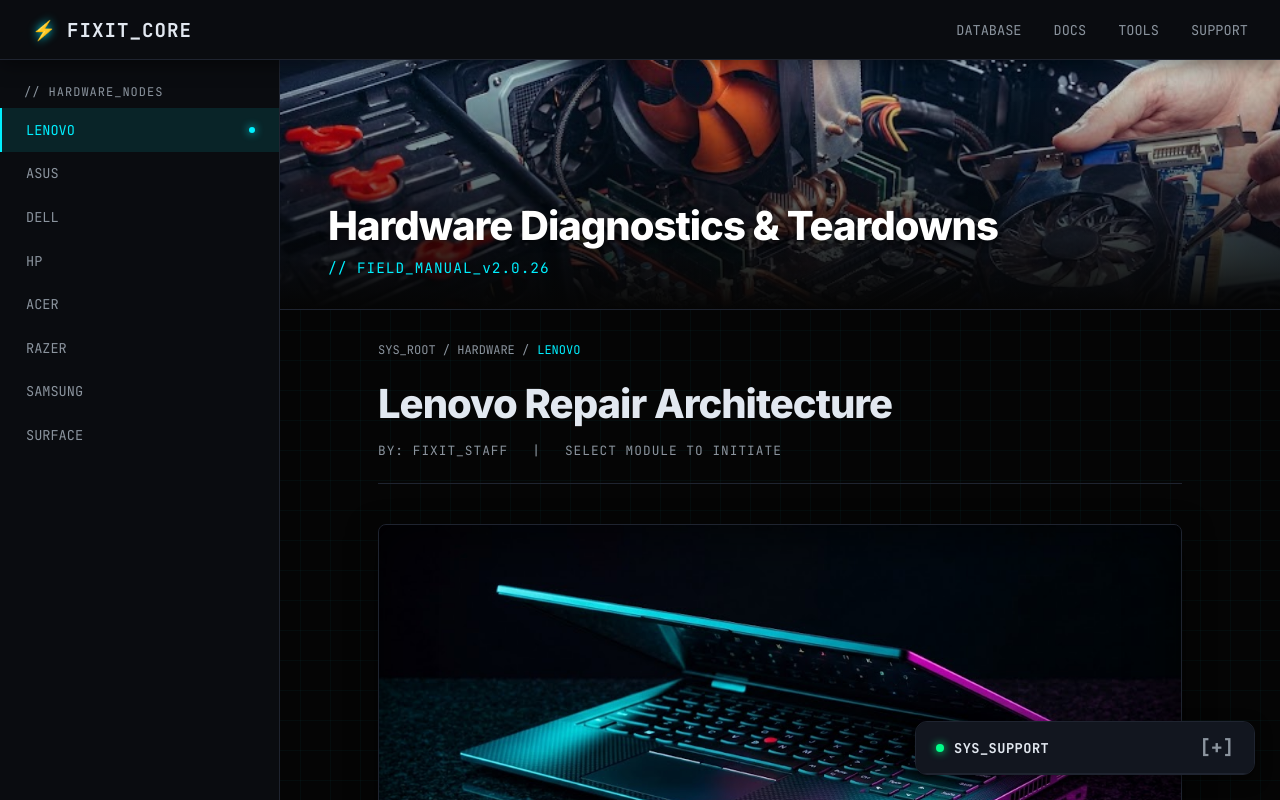
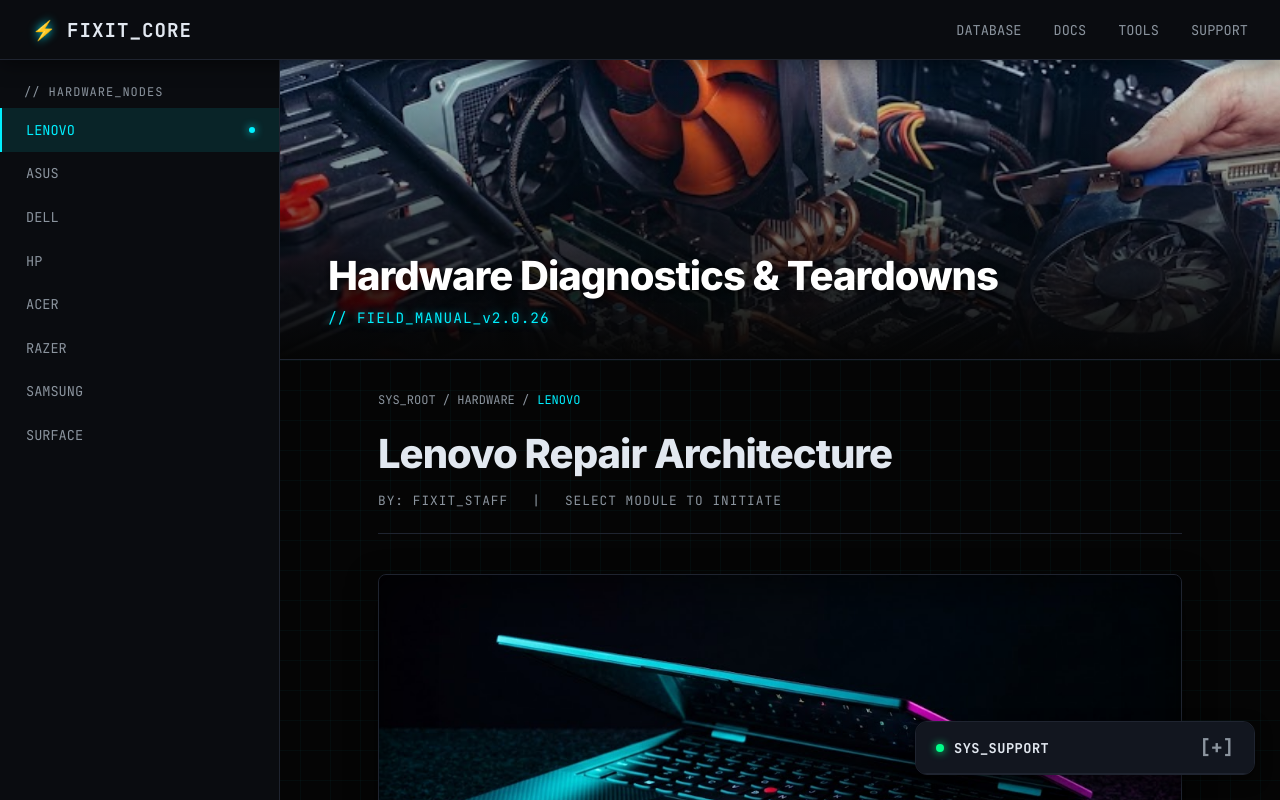
Before and after one commit to FarkieBear1/discord-proxy, a website: page index.html in a window 1280 px wide. Drawn offline with Linux system fonts and the light colour scheme.

Commit message:
Fixed image paths and finalized UI

```diff
--- a/index.html
+++ b/index.html
@@ -12,7 +12,6 @@
       --bg-panel: #0a0c10;
       --bg-card: #12161f;
       --border: #1f2430;
-      --border-glow: #00f0ff;
       --text-main: #e2e8f0;
       --text-muted: #8b949e;
       --accent: #00f0ff;
@@ -59,7 +58,7 @@
       z-index: 100;
       box-shadow: 0 4px 20px rgba(0,0,0,0.5);
     }
-    .nav-logo { font-size: 1.2rem; font-weight: 800; font-family: var(--font-mono); display: flex; align-items: center; gap: 10px; letter-spacing: 1px; color: var(--text-main); text-decoration: none; }
+    .nav-logo { font-size: 1.2rem; font-weight: 800; font-family: var(--font-mono); display: flex; align-items: center; gap: 10px; letter-spacing: 1px; color: var(--text-main); text-decoration: none; cursor: pointer; }
     .nav-logo span { color: var(--accent); text-shadow: 0 0 10px var(--accent); }
     .nav-links { display: flex; gap: 2rem; font-family: var(--font-mono); font-size: 0.85rem; color: var(--text-muted); }
     .nav-links a { color: var(--text-muted); text-decoration: none; transition: all 0.2s; cursor: pointer; }
@@ -84,20 +83,24 @@
     /* --- BANNER --- */
     #hero-banner {
       width: 100%;
-      height: 250px;
-      background: url('images/banner.jpg') center/cover no-repeat;
+      height: 300px;
       border-bottom: 1px solid var(--border);
       position: relative;
       display: flex;
       align-items: flex-end;
+      background-color: #0d1117;
+      background-size: cover;
+      background-position: center;
+      background-repeat: no-repeat;
     }
     #hero-banner::after {
       content: ''; position: absolute; inset: 0;
       background: linear-gradient(to top, var(--bg-deep) 0%, transparent 100%);
+      pointer-events: none;
     }
     .banner-content { position: relative; z-index: 2; padding: 2rem 3rem; width: 100%; max-width: 1000px; margin: 0 auto; }
     .banner-title { font-size: 2.5rem; font-weight: 800; letter-spacing: -1px; color: #fff; text-shadow: 0 2px 10px rgba(0,0,0,0.8); margin-bottom: 0.5rem; }
-    .banner-subtitle { font-family: var(--font-mono); color: var(--accent); font-size: 0.9rem; letter-spacing: 1px; }
+    .banner-subtitle { font-family: var(--font-mono); color: var(--accent); font-size: 0.9rem; letter-spacing: 1px; text-shadow: 0 0 8px rgba(0, 240, 255, 0.5); }
 
     .article-container { max-width: 900px; margin: 0 auto; padding: 2rem 3rem; animation: fadeIn 0.3s ease-out; }
     @keyframes fadeIn { from { opacity: 0; transform: translateY(10px); } to { opacity: 1; transform: translateY(0); } }
@@ -125,7 +128,6 @@
     .step-body a { color: var(--accent); text-decoration: none; border-bottom: 1px dashed var(--accent); padding-bottom: 2px; transition: all 0.2s; }
     .step-body a:hover { text-shadow: 0 0 8px var(--accent); border-bottom-style: solid; }
 
-    .warning-box { background: rgba(255, 183, 3, 0.05); border: 1px solid rgba(255, 183, 3, 0.3); border-left: 4px solid var(--warning); padding: 1.5rem; margin-bottom: 2rem; border-radius: 4px; color: #ffeeba; font-size: 0.9rem; font-family: var(--font-mono); }
     .danger-box { background: rgba(255, 51, 102, 0.05); border: 1px solid rgba(255, 51, 102, 0.3); border-left: 4px solid var(--alert); padding: 1.5rem; margin-bottom: 2rem; border-radius: 4px; color: #fca5a5; font-size: 0.9rem; font-family: var(--font-mono); }
 
     /* Sub-guide links */
@@ -169,13 +171,11 @@
     #composer button:hover { background: var(--accent); color: #000; box-shadow: 0 0 15px var(--accent); }
     #composer button:disabled { background: var(--border); color: var(--text-muted); border-color: var(--border); cursor: not-allowed; box-shadow: none; }
 
-    /* Login Screen */
     #login-screen input { background: var(--bg-deep); border: 1px solid var(--border); color: white; font-family: var(--font-mono); font-size: 0.85rem; outline: none; transition: border 0.2s; }
     #login-screen input:focus { border-color: var(--accent); }
     #login-screen button { background: var(--accent); color: #000; font-family: var(--font-mono); font-weight: bold; transition: all 0.2s; cursor: pointer; }
     #login-screen button:hover { box-shadow: 0 0 15px var(--accent); }
 
-    /* Scrollbar */
     ::-webkit-scrollbar { width: 8px; height: 8px; }
     ::-webkit-scrollbar-track { background: var(--bg-deep); }
     ::-webkit-scrollbar-thumb { background: var(--border); border-radius: 4px; }
@@ -210,8 +210,8 @@
 
     <!-- MAIN CONTENT -->
     <main id="main-content">
-      <!-- Banner (Only shows on home) -->
-      <div id="hero-banner">
+      <!-- Banner -->
+      <div id="hero-banner" style="background-image: url('images/banner.jpg');">
         <div class="banner-content">
           <div class="banner-title">Hardware Diagnostics & Teardowns</div>
           <div class="banner-subtitle">// FIELD_MANUAL_v2.0.26</div>
@@ -372,7 +372,7 @@
       },
       "acer": {
         name: "Acer",
-        image: "images/acer main.jpg",
+        image: "images/acer%20main.jpg",
         note: "Common families: Aspire, Swift, Spin, TravelMate, Predator, Nitro. Use Acer Support's serial number/SNID. Watch for ribbon cables attached to the bottom cover. Swift/Spin convertible lids can be delicate. Nitro/Predator models may offer more than one M.2 slot.",
         link: "https://www.acer.com/us-en/support",
         battery: { title: "Acer Battery Replacement", image: "images/battery-replacement.jpg", text: BATTERY_STEPS },
@@ -390,7 +390,7 @@
       },
       "samsung": {
         name: "Samsung",
-        image: "images/samsung main.jpg",
+        image: "images/samsung%20main.jpg",
         note: "Common families: Galaxy Book, Galaxy Book Pro, Galaxy Book Ultra, Galaxy Book4/5/6. Search Samsung Support using the full model code. Most Galaxy Books have internal batteries. AMOLED and LCD configurations are not interchangeable. Some models provide an M.2 SSD; others have limited upgrade options.",
         link: "https://www.samsung.com/us/support/",
         battery: { title: "Samsung Battery Replacement", image: "images/battery-replacement.jpg", text: BATTERY_STEPS },
@@ -399,7 +399,7 @@
       },
       "surface": {
         name: "Surface",
-        image: "images/surface main.jpg",
+        image: "images/surface%20main.jpg",
         note: "Common families: Surface Laptop, Surface Laptop Go, Surface Laptop Studio. Use the Surface Service Guide Center. Surface batteries can be adhered and are model-specific. Many Surface repairs specify replacing the display module/assembly rather than separating the glass. Supported models may use a removable M.2 or service SSD.",
         link: "https://learn.microsoft.com/en-us/surface/service-guides",
         battery: { title: "Surface Battery Replacement", image: "images/battery-replacement.jpg", text: BATTERY_STEPS },
```
